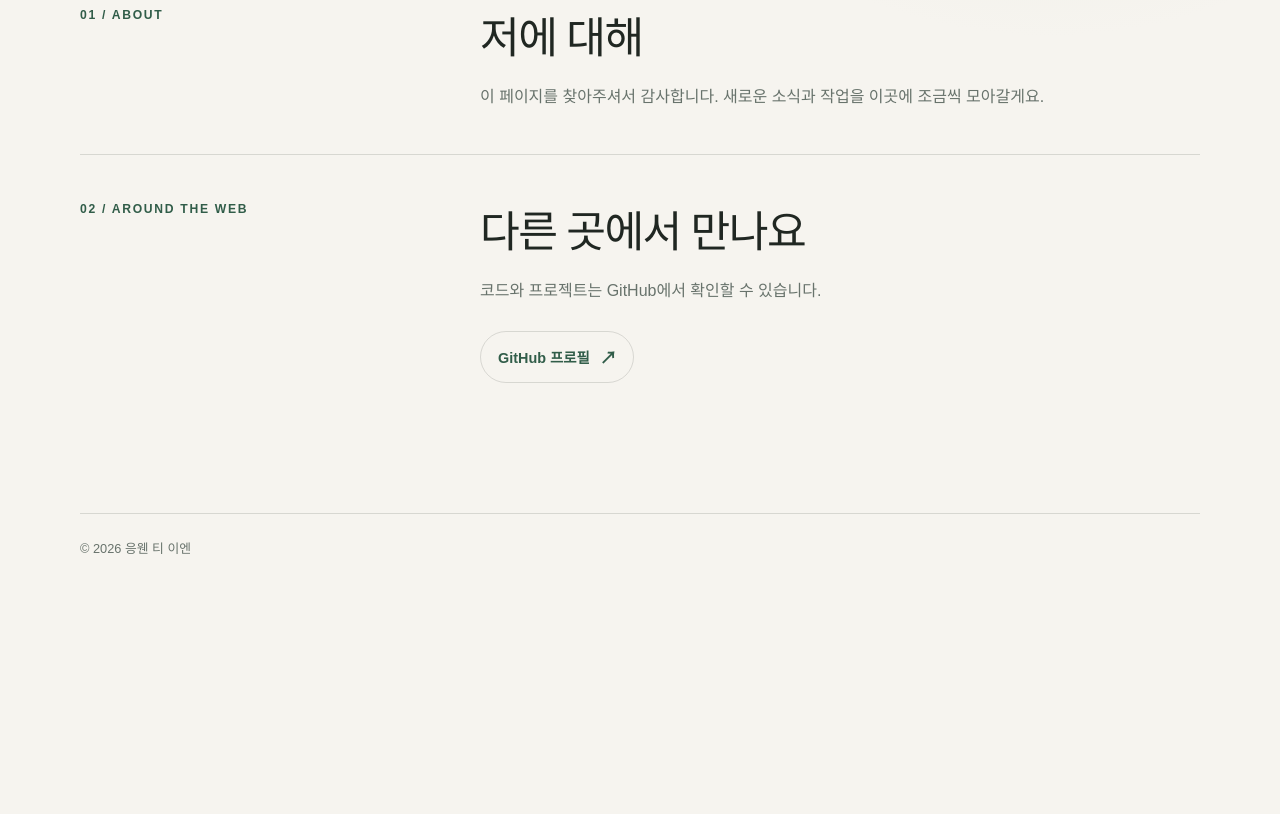
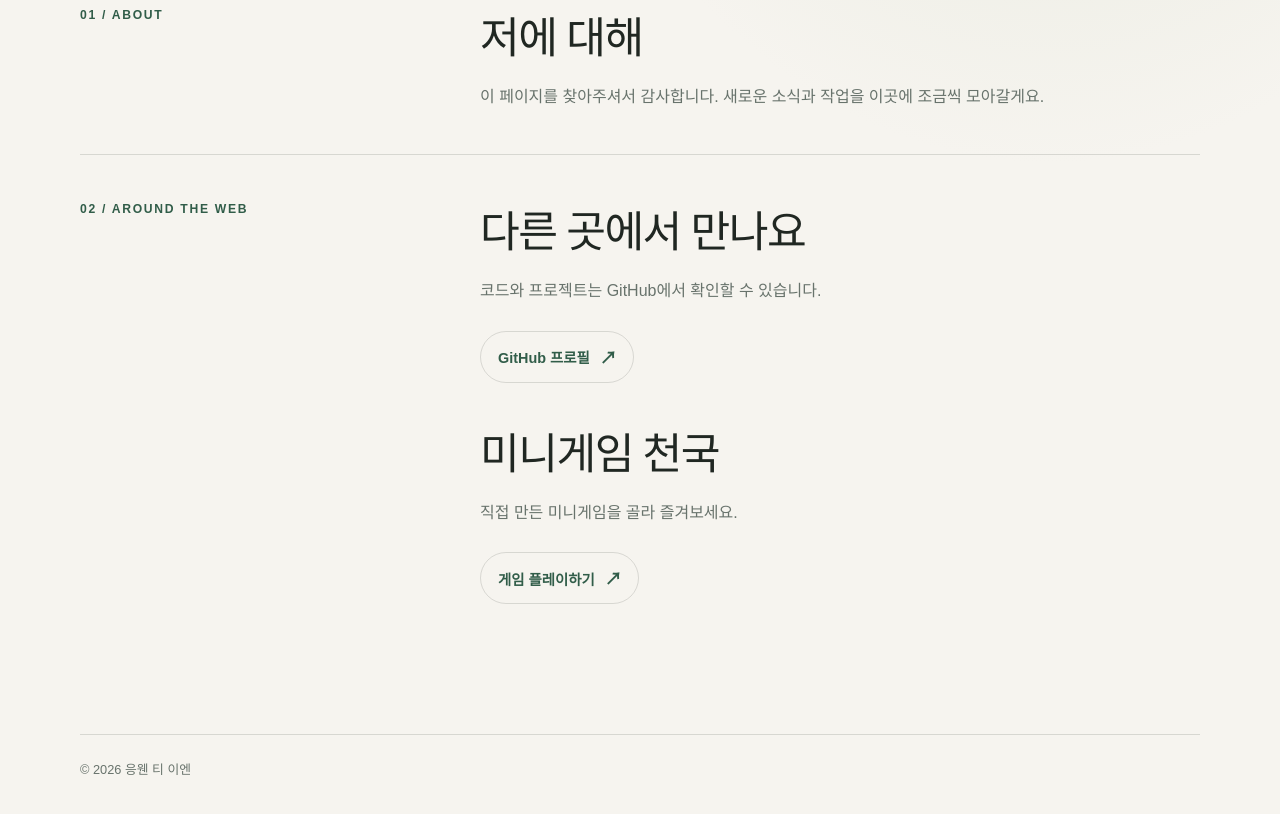
Before and after one commit to nguyenthiyen04082005-maker/nguyenthiyen04082005-maker.github.io, a plain HTML site: page index.html in a window 1280 px wide. Shown: the part 718-1532 px from the top of the page. Before the commit the page ends 1311 px from the top, so only its background shows below. Drawn offline with Linux system fonts and the light colour scheme.

Commit message:
Add mini games link to homepage

```diff
--- a/index.html
+++ b/index.html
@@ -216,6 +216,7 @@
       <nav aria-label="주요 메뉴">
         <a href="#about">소개</a>
         <a href="#links">링크</a>
+        <a href="#game">게임</a>
       </nav>
     </header>
 
@@ -243,6 +244,13 @@
           <a class="link-card" href="https://github.com/nguyenthiyen04082005-maker" target="_blank" rel="noopener noreferrer">
             GitHub 프로필 <span class="arrow" aria-hidden="true">↗</span>
           </a>
+          <section id="game" aria-labelledby="game-title">
+            <h2 id="game-title" style="margin-top: 36px;">미니게임 천국</h2>
+            <p>직접 만든 미니게임을 골라 즐겨보세요.</p>
+            <a class="link-card" href="https://nguyenthiyen04082005-maker.github.io/game/">
+              게임 플레이하기 <span class="arrow" aria-hidden="true">↗</span>
+            </a>
+          </section>
         </div>
       </section>
     </main>
```
